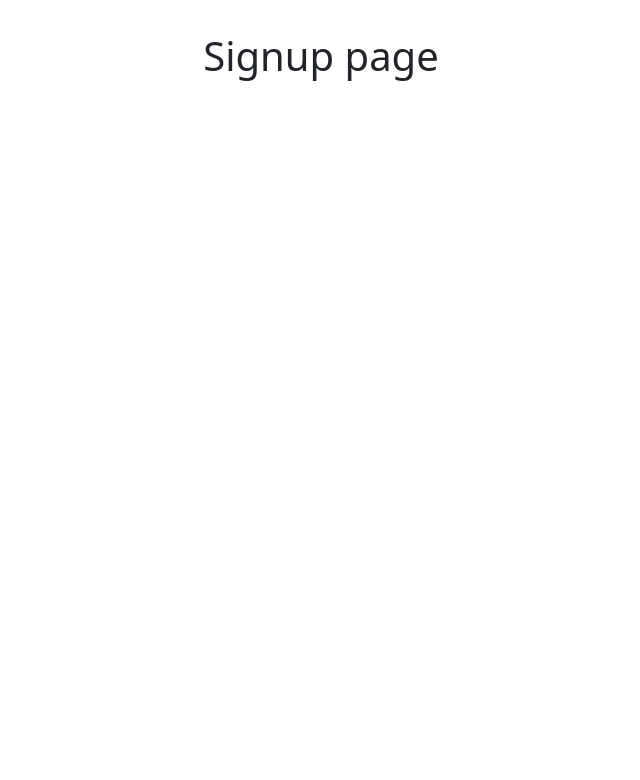
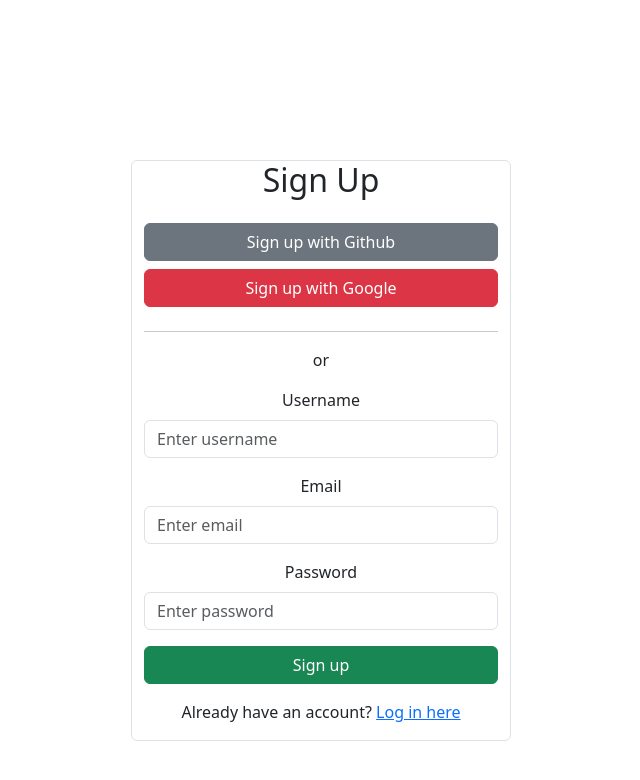
Before and after one commit to RichardRiveraRoman/scratch-project, a React (Vite) app: page /signup in a window 1280 px wide. Shown: the top 780 px of the page, without its empty margins (319-959 px from the left). Built offline with nearby package versions, Linux system fonts and the light colour scheme.

Commit message:
add signup page

```diff
--- a/src/components/login.jsx
+++ b/src/components/login.jsx
@@ -1,6 +1,8 @@
 /* eslint-disable no-unused-vars */
 import React from 'react';
+import { Link } from 'react-router';
 import { Button, Form, Container, Row, Col } from 'react-bootstrap';
+import '../styles/login.css';
 
 const LoginPage = () => {
   const handleOAuthLogin = (e) => {
@@ -13,10 +15,10 @@ const LoginPage = () => {
   };
 
   return (
-    <Container className='mt-5'>
-      <Row className='justify-content-md-center'>
-        <Col md={4}>
-          <div className='text-center mb-4'>
+    <Container className='login-container'>
+      <Row className='justify-content-md-center '>
+        <Col md={4} className='border  rounded'>
+          <div className='text-center mb-4 '>
             <h2>Sign In</h2>
           </div>
           {/* OAuth Buttons */}
@@ -58,7 +60,7 @@ const LoginPage = () => {
           </Form>
           <div className='text-center mt-3'>
             <p>
-              Don&apos;t have an account? <a href='/signup'>Sign up here</a>
+              Don&apos;t have an account? <Link to='/signup'>Sign up here</Link>
             </p>
           </div>
         </Col>
--- a/src/components/signup.jsx
+++ b/src/components/signup.jsx
@@ -1,8 +1,77 @@
 /* eslint-disable no-unused-vars */
-import React, { useState } from 'react';
+import { Link } from 'react-router';
+import React from 'react';
+import { Container, Row, Col, Button, Form } from 'react-bootstrap';
 
 const Signup = () => {
-  return <h1>Signup page</h1>;
+  const handleOAuthSignup = (e) => {
+    console.log(`Sign up with OAuthSignup `);
+    // Add OAuth signup logic here
+  };
+
+  const handleFormSubmit = (e) => {
+    e.preventDefault();
+    console.log('User signed up');
+    // Add form submission logic here
+  };
+
+  return (
+    <Container className='login-container'>
+      <Row className='justify-content-md-center'>
+        <Col md={4} className='border rounded'>
+          <div className='text-center mb-4'>
+            <h2>Sign Up</h2>
+          </div>
+          {/* OAuth Buttons */}
+          <div className='mb-3'>
+            <Button
+              variant='secondary'
+              className='w-100 mb-2'
+              onClick={() => handleOAuthSignup('Github')}
+            >
+              Sign up with Github
+            </Button>
+            <Button
+              variant='danger'
+              className='w-100 mb-2'
+              onClick={() => handleOAuthSignup('Google')}
+            >
+              Sign up with Google
+            </Button>
+          </div>
+          <hr />
+          <div className='text-center'>or</div>
+          {/* Sign Up Form */}
+          <Form onSubmit={handleFormSubmit} className='mt-3'>
+            <Form.Group className='mb-3' controlId='formUsername'>
+              <Form.Label>Username</Form.Label>
+              <Form.Control type='text' placeholder='Enter username' required />
+            </Form.Group>
+            <Form.Group className='mb-3' controlId='formEmail'>
+              <Form.Label>Email</Form.Label>
+              <Form.Control type='email' placeholder='Enter email' required />
+            </Form.Group>
+            <Form.Group className='mb-3' controlId='formPassword'>
+              <Form.Label>Password</Form.Label>
+              <Form.Control
+                type='password'
+                placeholder='Enter password'
+                required
+              />
+            </Form.Group>
+            <Button variant='success' type='submit' className='w-100'>
+              Sign up
+            </Button>
+          </Form>
+          <div className='text-center mt-3'>
+            <p>
+              Already have an account? <Link to='/login'>Log in here</Link>
+            </p>
+          </div>
+        </Col>
+      </Row>
+    </Container>
+  );
 };
 
 export default Signup;
--- /dev/null
+++ b/src/styles/login.css
@@ -0,0 +1,3 @@
+.login-container {
+  margin-top: 8rem;
+}
```
